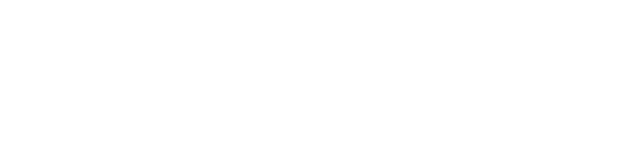
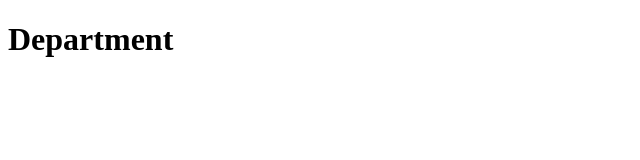
Before and after one commit to TLG-IT/eng, a plain HTML site: page index.html in a window 1280 px wide. Shown: the whole page, without its empty margins (0-640 px from the left). Drawn offline with Linux system fonts and the light colour scheme.

Commit message:
Update index.html

```diff
--- a/index.html
+++ b/index.html
@@ -1,4 +1,11 @@
 <!DOCTYPE html>
-<html lang="en"><head><meta charset="UTF-8"><meta name="viewport" content="width=device-width,initial-scale=1">
-
-</script></body></html>
+<html lang="en">
+<head>
+    <meta charset="UTF-8">
+    <meta name="viewport" content="width=device-width, initial-scale=1.0">
+    <title>This Eng Department</title>
+</head>
+<body>
+    <h1>Department</h1>
+</body>
+</html>
```
